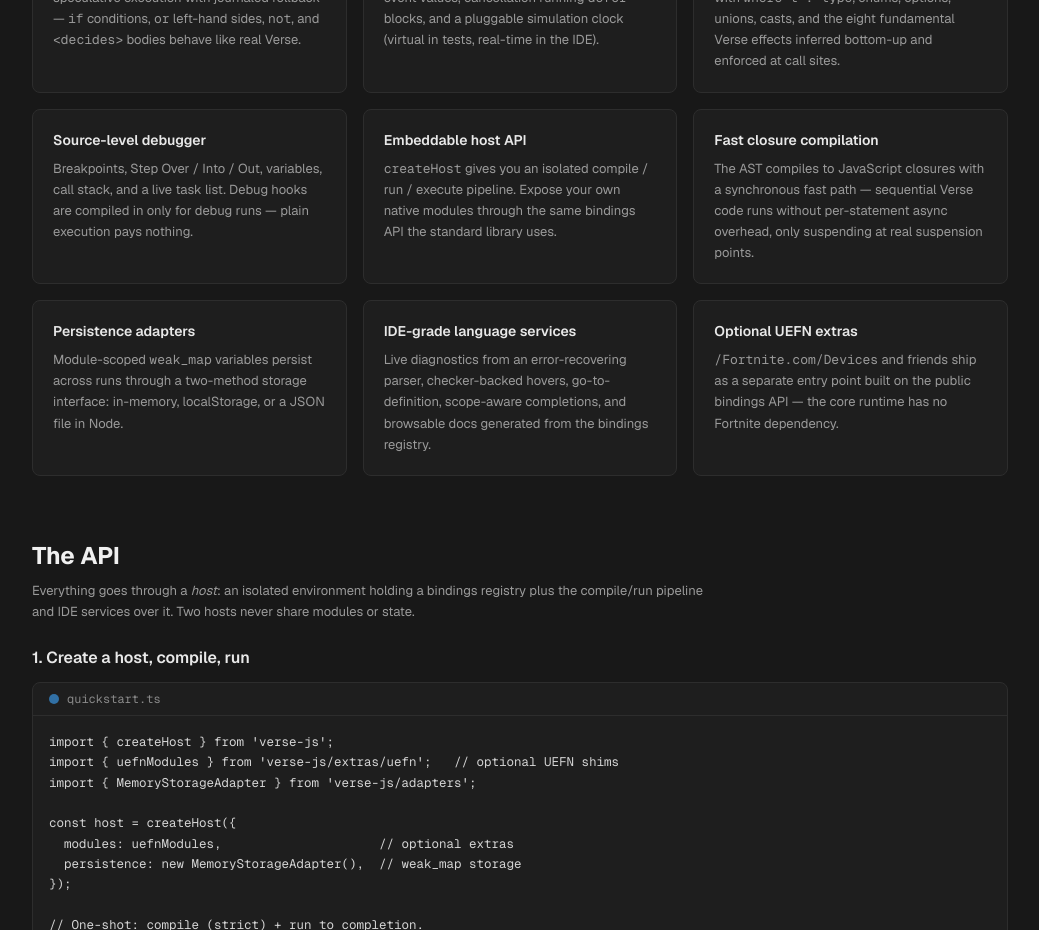
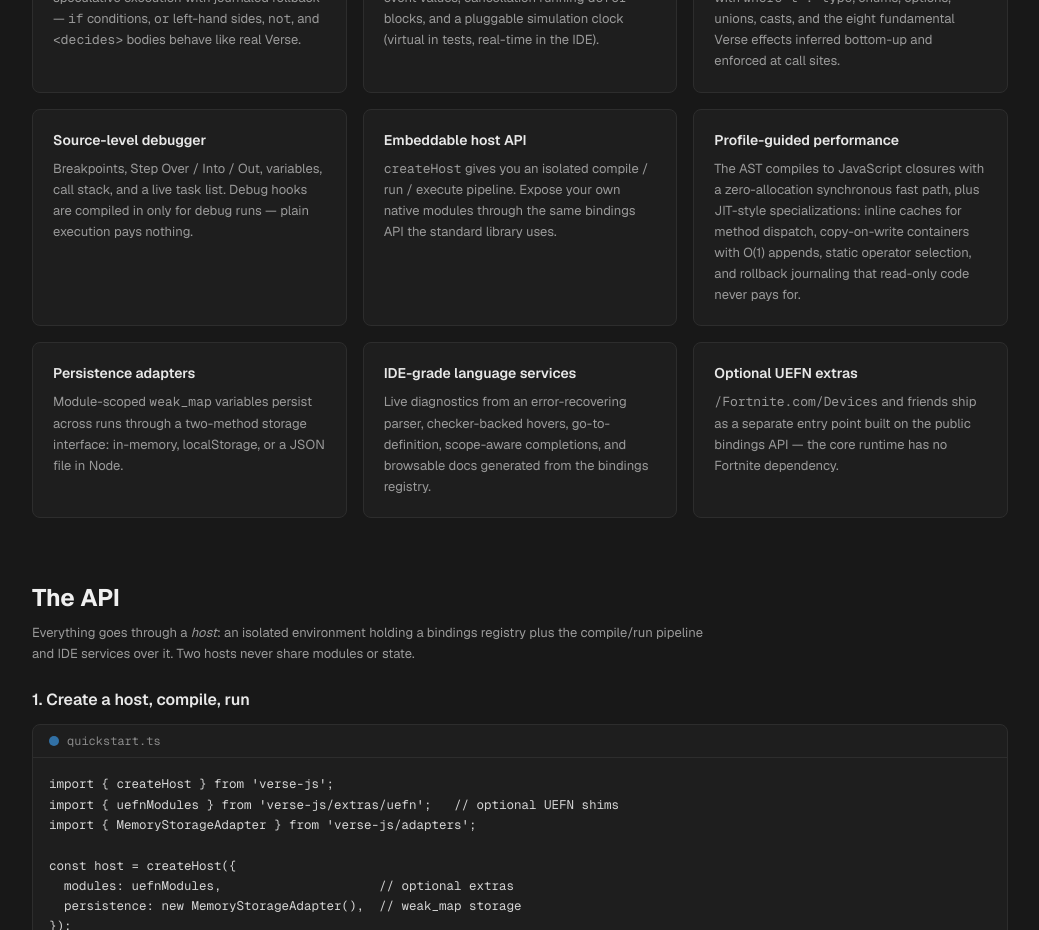
Before and after one commit to avaer/verse-js, a Next.js app: page / in a window 1280 px wide. Shown: the part 1200-2130 px from the top of the page, without its empty margins (120-1159 px from the left). Built offline with nearby package versions, Linux system fonts and the light colour scheme.

Commit message:
docs: advertise runtime performance techniques on landing page and README

```diff
--- a/app/page.tsx
+++ b/app/page.tsx
@@ -232,10 +232,12 @@ export default function Home() {
               execute pipeline. Expose your own native modules through the same
               bindings API the standard library uses.
             </Feature>
-            <Feature title="Fast closure compilation">
-              The AST compiles to JavaScript closures with a synchronous fast
-              path — sequential Verse code runs without per-statement async
-              overhead, only suspending at real suspension points.
+            <Feature title="Profile-guided performance">
+              The AST compiles to JavaScript closures with a zero-allocation
+              synchronous fast path, plus JIT-style specializations: inline
+              caches for method dispatch, copy-on-write containers with O(1)
+              appends, static operator selection, and rollback journaling
+              that read-only code never pays for.
             </Feature>
             <Feature title="Persistence adapters">
               Module-scoped <code>weak_map</code> variables persist across runs
```
Also changed, not shown: 1 other file (tests, documents, lock files or other folders).
